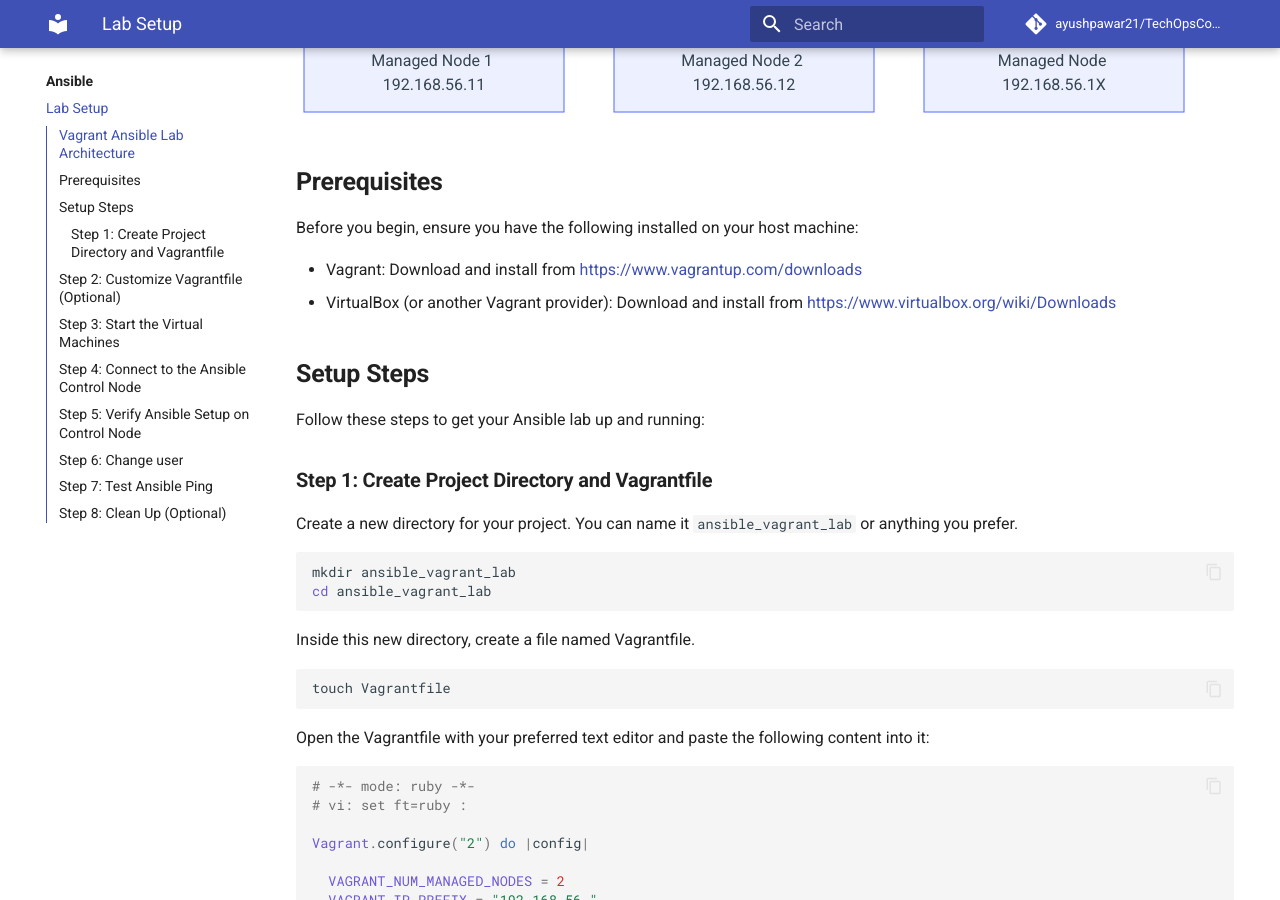
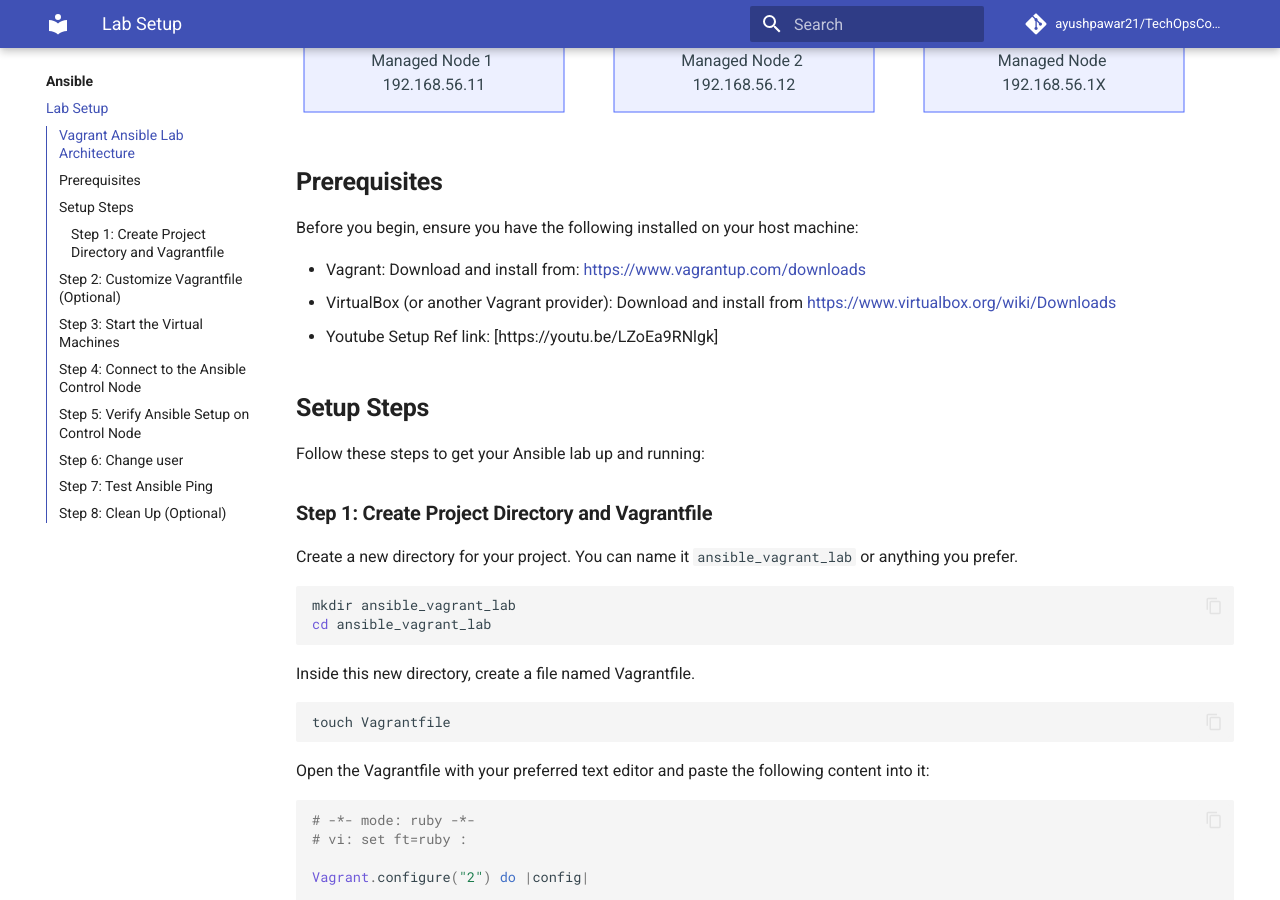
Before and after one commit to ayushpawar21/TechOpsConfigWiki, an MkDocs documentation site: the page built from docs/ansible/setup.md, in a window 1280 px wide and 900 px high, scrolled down 702 px. Built offline with MkDocs 1.6.1 and Material for MkDocs 9.7.7, drawn with Linux system fonts in a browser that asks for light colours; comment, search, counter and statistics services are not loaded.

Commit message:
Added the youtube link

```diff
--- a/docs/ansible/setup.md
+++ b/docs/ansible/setup.md
@@ -19,8 +19,9 @@
 
 Before you begin, ensure you have the following installed on your host machine:
 
-- Vagrant: Download and install from [https://www.vagrantup.com/downloads](https://www.vagrantup.com/downloads)
+- Vagrant: Download and install from: [https://www.vagrantup.com/downloads](https://www.vagrantup.com/downloads)
 - VirtualBox (or another Vagrant provider): Download and install from [https://www.virtualbox.org/wiki/Downloads](https://www.virtualbox.org/wiki/Downloads)
+- Youtube Setup Ref link: [https://youtu.be/LZoEa9RNlgk]
 
 ##**Setup Steps**
 
```
